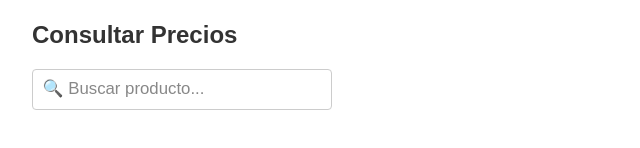
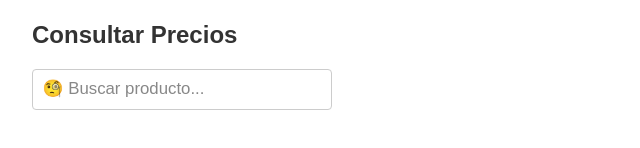
Before and after one commit to jetr6445/Inventario, a plain HTML site: page index.html in a window 1280 px wide. Shown: the part 154-302 px from the top of the page, 208-848 px from the left. Drawn offline with nearby package versions, Linux system fonts and the light colour scheme; no server answers.

Commit message:
Update index.html

```diff
--- a/index.html
+++ b/index.html
@@ -179,7 +179,7 @@
     <div id="seccion-consulta" class="seccion active">
         <h2>Consultar Precios</h2>
        <div class="buscador-container">
-            <input type="text" id="buscarInput" placeholder="🔍 Buscar producto..." oninput="filtrarProductos()">
+            <input type="text" id="buscarInput" placeholder="🧐 Buscar producto..." oninput="filtrarProductos()">
 
             <button class="btn-limpiar" id="btnLimpiarConsulta" onclick="limpiarBuscador('buscarInput', 'btnLimpiarConsulta')" title="Limpiar búsqueda">
                 <svg xmlns="http://www.w3.org/2000/svg" viewBox="0 0 24 24" fill="none" stroke="currentColor" stroke-linecap="round" stroke-linejoin="round">
```
